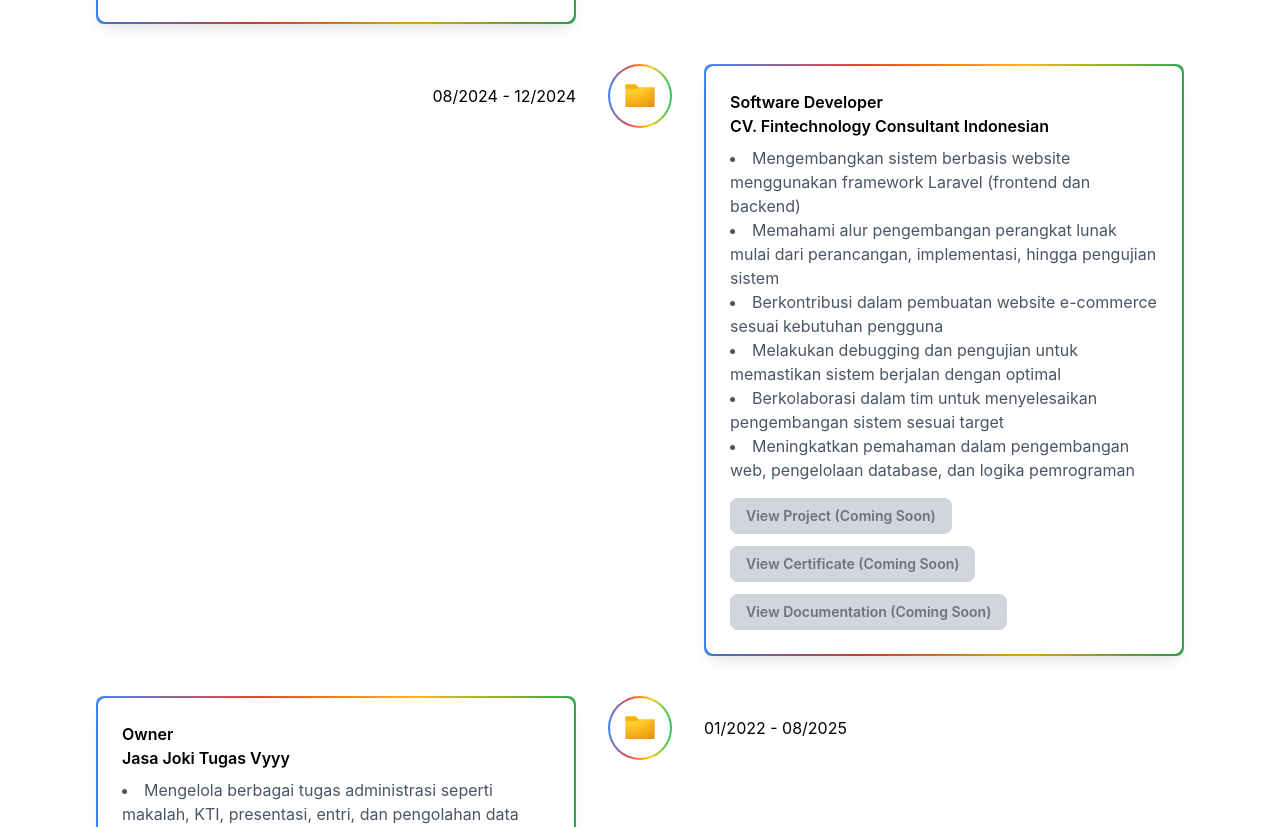
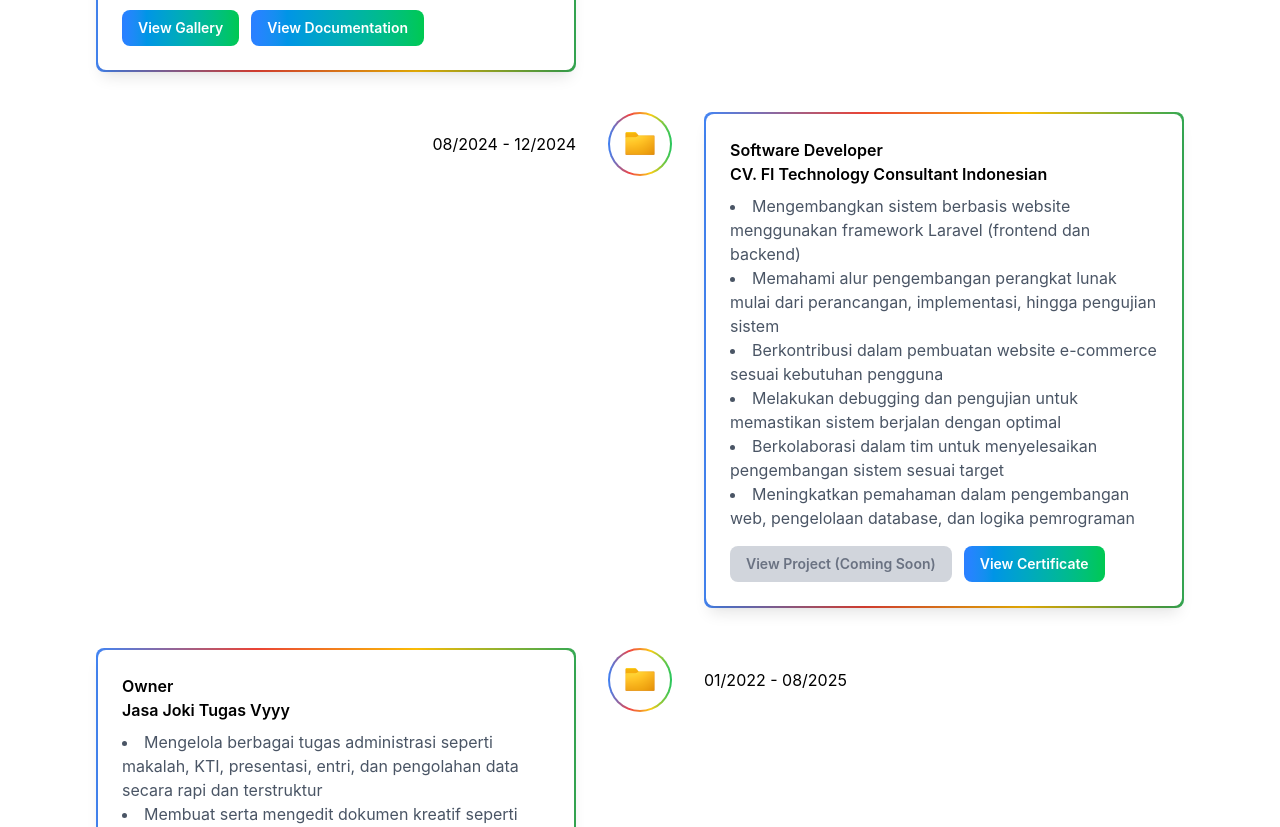
Before and after one commit to MahfudzWorks/Portofolio_Mahfudz, a React (Vite) app: page / in a window 1280 px wide. Shown: the part 4455-5282 px from the top of the page. Built offline with nearby package versions, Linux system fonts and the light colour scheme.

Commit message:
commit update experience

```diff
--- a/src/pages/Experience.jsx
+++ b/src/pages/Experience.jsx
@@ -22,12 +22,23 @@ const Experience = () => {
 
        buttons: [
         {
-          text: "View Certificate",
+          text: "View Certificate PT Pabrik Kertas Tjiwi Kimia Tbk",
           images: [
             {
               src: "assets/Certificate/ETjiwiKimia/SMagangTjiwiKimia.jpg",
               title: "Sertifikat Magang PT Pabrik Kertas Tjiwi Kimia Tbk",
               desc: "Sertifikat program magang di PT Pabrik Kertas Tjiwi Kimia Tbk pada divisi Stationery-PAD sebagai bentuk pengalaman kerja dan pengembangan kemampuan di bidang produksi, administrasi, serta quality control.",
+            }
+          ],
+        },
+
+        {
+          text: "View Certificate Kemnaker (MagangHub)",
+          images: [
+            {
+              src: "assets/Certificate/ETjiwiKimia/SMagangKemnakerRI.jpg",
+              title: "Sertifikat Kemnaker (MagangHub)",
+              desc: "Program Pemagangan Lulusan Perguruan Tinggi yang diselenggarakan oleh Kementerian Ketenagakerjaan Republik Indonesia melalui MagangHub di PT Pabrik Kertas Tjiwi Kimia Tbk selama 6 bulan pada posisi Operator Stationary Pad. Memahami proses operasional produksi, penerapan SOP kerja, serta pengalaman kerja di lingkungan industri manufaktur.",
             }
           ],
         },
@@ -196,7 +207,7 @@ const Experience = () => {
 
     {
       title: "Software Developer",
-      company: "CV. Fintechnology Consultant Indonesian",
+      company: "CV. FI Technology Consultant Indonesian",
       date: "08/2024 - 12/2024",
       list: [
         "Mengembangkan sistem berbasis website menggunakan framework Laravel (frontend dan backend)",
@@ -217,12 +228,12 @@ const Experience = () => {
 
         {
           text: "View Certificate",
-          images: [],
-        },
-
-        {
-          text: "View Documentation",
           images: [
+            {
+              src: "assets/Certificate/EFITech/SMagangFiTechnology.png",
+              title: "Sertifikat Magang FI Technology",
+              desc: "Sertifikat program magang di FI Technology sebagai bentuk pengalaman kerja dan pengembangan kemampuan di bidang teknologi, pengembangan web, serta implementasi sistem berbasis digital.",
+            }
           ],
         },
       ],
```
Also changed, not shown: public/assets/Certificate/EFITech/SMagangFiTechnology.png (added), public/assets/Certificate/ETjiwiKimia/SMagangKemnakerRI.jpg (added).
